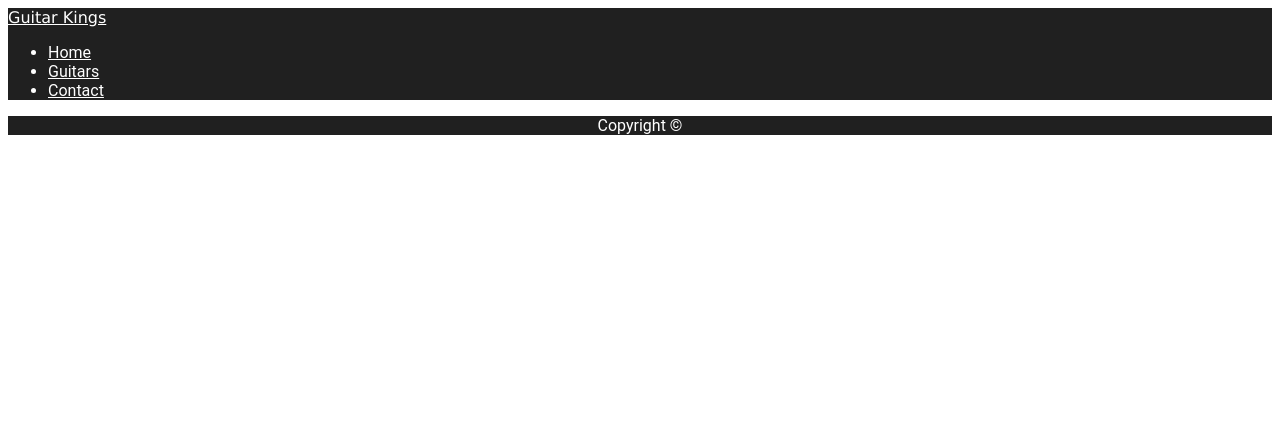
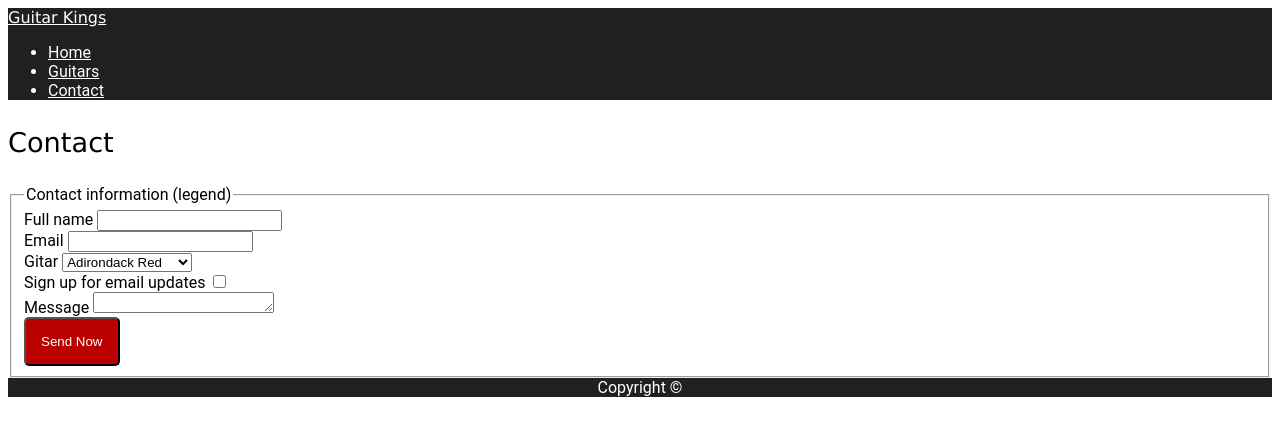
Before and after one commit to Ramsnes/lesson-task-guitarkings, a plain HTML site: page contact.html in a window 1280 px wide. Drawn offline with Linux system fonts and the light colour scheme; a web font is replaced by a local one.

Commit message:
Finished M2 forms lesson. Form is not aligned like it should and must be fixed

```diff
--- a/contact.html
+++ b/contact.html
@@ -19,11 +19,60 @@
         </ul>
       </nav>
     </header>
+
+    <main>
+      <p class="contact_header">Contact</p>
+      <form>
+        <!--<form action="submit.php" method="POST">-->
+        <fieldset>
+          <legend>Contact information (legend)</legend>
+          <!--"Linking a label with an input makes it so you can press the text next to the checkbox to check it"-->
+          <div>
+            <label for="name">Full name</label>
+            <input type="text" name="name" id="name" class="form__input" />
+          </div>
+          <div>
+            <label for="email">Email</label>
+            <input type="email" name="email" id="email" class="form__input" />
+          </div>
+          <div>
+            <!--Add select option in form-->
+            <label for="guitar">Gitar</label>
+            <select id="guitar" name="guitar" class="form__input">
+              <option value="Adirondack Red">Adirondack Red</option>
+              <option value="Adirondack Blue">Adirondack Blue</option>
+              <option value="Adirondack Green">Adirondack Green</option>
+            </select>
+          </div>
+          <div>
+            <label for="email-updates">Sign up for email updates</label>
+            <input
+              type="checkbox"
+              id="email-updates"
+              name="email-updates"
+              class="email-updates"
+            />
+          </div>
+          <div>
+            <label for="message">Message</label>
+            <textarea
+              id="message"
+              name="message"
+              rows="1"
+              cols="20"
+              class="message"
+            ></textarea>
+          </div>
+          <div>
+            <input type="submit" value="Send Now" class="cta" />
+          </div>
+        </fieldset>
+      </form>
+    </main>
+
     <footer>
-      <!--Bottom of the page, copyrights etc.-->
-
       Copyright &copy;
-      <!--This adds the "copyright symbol"...-->
+      <!--Adds "copyright symbol"...-->
     </footer>
   </body>
 </html>
--- a/styles.css
+++ b/styles.css
@@ -1,4 +1,3 @@
-/* Fonts */
 @font-face {
   font-family: "BootsAndSpurs";
   src: url("fonts/BootsAndSpurs.ttf") format("truetype");
@@ -10,7 +9,8 @@ body {
 
 h1,
 h2,
-.logo {
+.logo,
+.contact_header {
   font-family: "BootsAndSpurs", Verdana, Geneva, Tahoma, sans-serif;
 }
 
@@ -25,16 +25,13 @@ header a {
 }
 /* Rekkefølgen på de to over gjorde at "guitar kings"-logoen også fikk svart bakgrunn med hvit font*/
 
-.cta {
-  background-color: #bb0000;
-  color: white;
-}
-
+.cta,
 .cta-view {
   background-color: #bb0000;
-  color: #ffff;
+  color: #fff;
   border-radius: 5px;
-  padding: 10px;
+  padding: 15px;
+  text-decoration: none;
 }
 
 .cta-sale {
@@ -42,6 +39,7 @@ header a {
   color: white;
   border-radius: 5px;
   padding: 10px;
+  text-decoration: none;
 }
 
 .reviews {
@@ -68,9 +66,21 @@ footer {
 }
 
 .ourgitars_images {
+  /*This class is under the class "ourgitars"*/
   border-radius: 100px;
-} /*This class is under "ourgitars"*/
+}
 
 .reviews_images {
+  /*This class is under the class "reviews"*/
   border-radius: 50%;
-} /*This class is under "reviews"*/
+}
+
+/* Contact page */
+.contact_header {
+  font-size: 1.7em;
+}
+
+.form__input {
+  /*display: block;
+  Makes the form in a block line*/
+}
```
